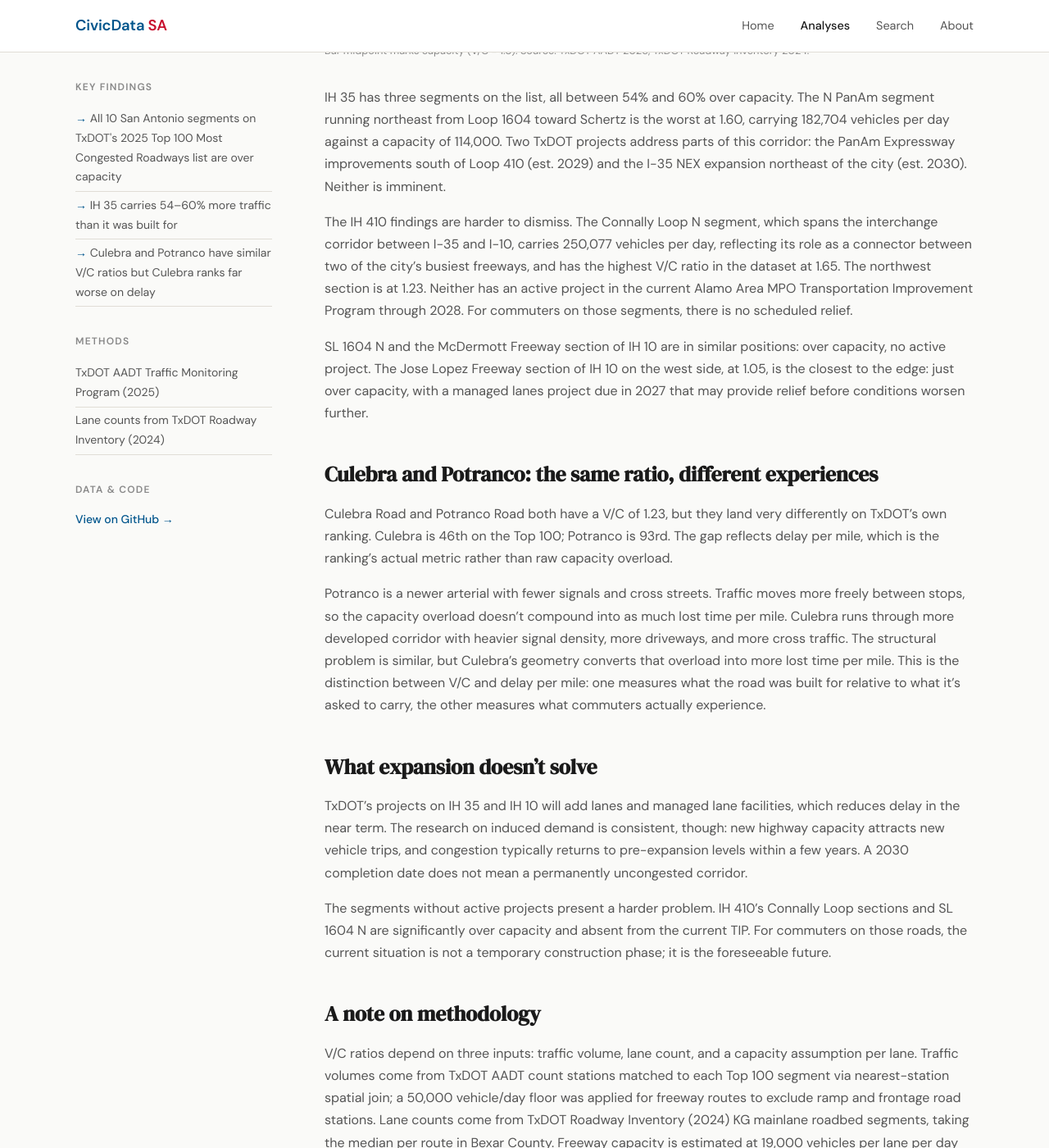
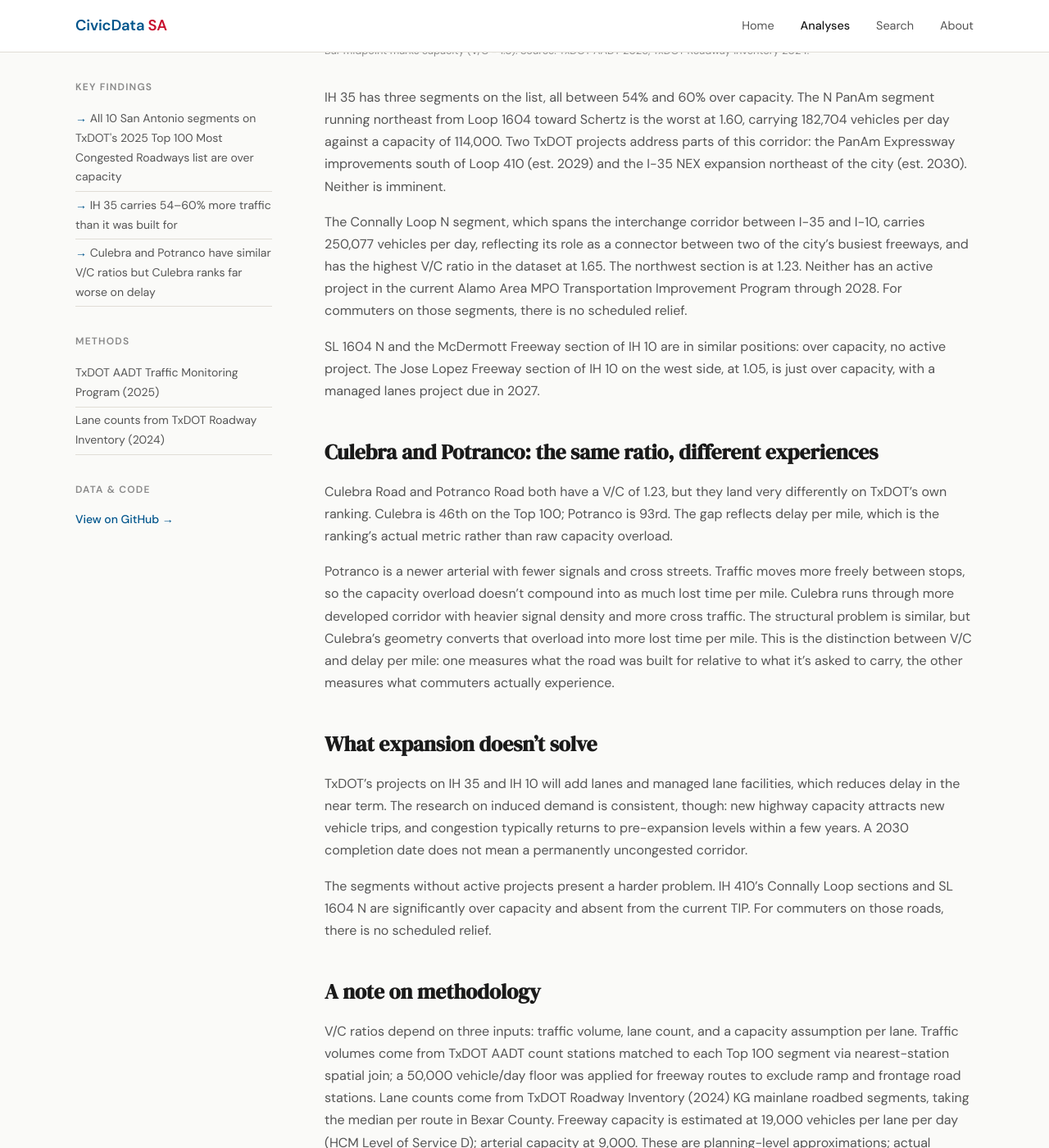
Before and after one commit to CivicDataSA/CivicDataSA.github.io, a Jekyll site: the page built from _analyses/traffic-demand-capacity.md, in a window 1280 px wide and 1400 px high, scrolled down 2143 px. Shown: the whole window at 82% size. Built offline with Jekyll 4.4.1, drawn with Linux system fonts in a browser that asks for light colours; some of the changed text lies outside the part shown.

Commit message:
update text

```diff
--- a/_analyses/traffic-demand-capacity.md
+++ b/_analyses/traffic-demand-capacity.md
@@ -17,7 +17,7 @@
 
 San Antonio placed 10 segments on TxDOT's 2025 Top 100 Most Congested Roadways list, more than any Texas city outside Houston and Dallas-Fort Worth. The list is produced annually by the Texas A&M Transportation Institute using GPS-derived speed data to rank segments by person-hours of delay per mile, a measure of what commuters actually experience. This analysis uses a different metric, volume-to-capacity ratio, to ask a structural question: are these roads carrying more traffic than they were built for, and by how much?
 
-The answer across all 10 segments is yes.
+The answer across all 10 segments is yes, and in most cases by a significant margin.
 
 ## The map and the numbers
 
@@ -100,26 +100,25 @@
 
 IH 35 has three segments on the list, all between 54% and 60% over capacity. The N PanAm segment running northeast from Loop 1604 toward Schertz is the worst at 1.60, carrying 182,704 vehicles per day against a capacity of 114,000. Two TxDOT projects address parts of this corridor: the PanAm Expressway improvements south of Loop 410 (est. 2029) and the I-35 NEX expansion northeast of the city (est. 2030). Neither is imminent.
 
-The IH 410 findings are harder to dismiss. The Connally Loop N segment, which spans the interchange corridor between I-35 and I-10, carries 250,077 vehicles per day, reflecting its role as a connector between two of the city's busiest freeways, and has the highest V/C ratio in the dataset at 1.65. The northwest section is at 1.23. Neither has an active project in the current Alamo Area MPO Transportation Improvement Program through 2028. For commuters on those segments, there is no scheduled relief.
+The Connally Loop N segment, which spans the interchange corridor between I-35 and I-10, carries 250,077 vehicles per day, reflecting its role as a connector between two of the city's busiest freeways, and has the highest V/C ratio in the dataset at 1.65. The northwest section is at 1.23. Neither has an active project in the current Alamo Area MPO Transportation Improvement Program through 2028. For commuters on those segments, there is no scheduled relief.
 
-SL 1604 N and the McDermott Freeway section of IH 10 are in similar positions: over capacity, no active project. The Jose Lopez Freeway section of IH 10 on the west side, at 1.05, is the closest to the edge: just over capacity, with a managed lanes project due in 2027 that may provide relief before conditions worsen further.
+SL 1604 N and the McDermott Freeway section of IH 10 are in similar positions: over capacity, no active project. The Jose Lopez Freeway section of IH 10 on the west side, at 1.05, is just over capacity, with a managed lanes project due in 2027.
+
 
 ## Culebra and Potranco: the same ratio, different experiences
 
 Culebra Road and Potranco Road both have a V/C of 1.23, but they land very differently on TxDOT's own ranking. Culebra is 46th on the Top 100; Potranco is 93rd. The gap reflects delay per mile, which is the ranking's actual metric rather than raw capacity overload.
 
-Potranco is a newer arterial with fewer signals and cross streets. Traffic moves more freely between stops, so the capacity overload doesn't compound into as much lost time per mile. Culebra runs through more developed corridor with heavier signal density, more driveways, and more cross traffic. The structural problem is similar, but Culebra's geometry converts that overload into more lost time per mile. This is the distinction between V/C and delay per mile: one measures what the road was built for relative to what it's asked to carry, the other measures what commuters actually experience.
+Potranco is a newer arterial with fewer signals and cross streets. Traffic moves more freely between stops, so the capacity overload doesn't compound into as much lost time per mile. Culebra runs through more developed corridor with heavier signal density and more cross traffic. The structural problem is similar, but Culebra's geometry converts that overload into more lost time per mile. This is the distinction between V/C and delay per mile: one measures what the road was built for relative to what it's asked to carry, the other measures what commuters actually experience.
 
 ## What expansion doesn't solve
 
 TxDOT's projects on IH 35 and IH 10 will add lanes and managed lane facilities, which reduces delay in the near term. The research on induced demand is consistent, though: new highway capacity attracts new vehicle trips, and congestion typically returns to pre-expansion levels within a few years. A 2030 completion date does not mean a permanently uncongested corridor.
 
-The segments without active projects present a harder problem. IH 410's Connally Loop sections and SL 1604 N are significantly over capacity and absent from the current TIP. For commuters on those roads, the current situation is not a temporary construction phase; it is the foreseeable future.
+The segments without active projects present a harder problem. IH 410's Connally Loop sections and SL 1604 N are significantly over capacity and absent from the current TIP. For commuters on those roads, there is no scheduled relief.
 
 ## A note on methodology
 
 V/C ratios depend on three inputs: traffic volume, lane count, and a capacity assumption per lane. Traffic volumes come from TxDOT AADT count stations matched to each Top 100 segment via nearest-station spatial join; a 50,000 vehicle/day floor was applied for freeway routes to exclude ramp and frontage road stations. Lane counts come from TxDOT Roadway Inventory (2024) KG mainlane roadbed segments, taking the median per route in Bexar County. Freeway capacity is estimated at 19,000 vehicles per lane per day (HCM Level of Service D); arterial capacity at 9,000. These are planning-level approximations; actual capacity varies by grade, interchange spacing, and operating conditions. The Jose Lopez Freeway segment at V/C 1.05 is the closest to the threshold; values near 1.0 carry more uncertainty than values well above it given the margin of error in AADT station placement and lane count assumptions.
 
 IH 410 count stations in Bexar County are heavily concentrated at interchange locations. AADT values for both Connally Loop segments were manually verified using ZLEVEL 8 (mainlane-designated) stations rather than the nearest-station spatial join. The Connally Loop N volume of 250,077 reflects a station at the I-35/I-10 interchange corridor; that volume is real and the congestion is real, but it should be understood as reflecting the combined load of an interchange segment rather than a mid-block mainlane count.
-
-The Top 100 list uses delay per mile as its ranking metric, not V/C ratio. A road can rank highly on one and not the other. Culebra and Potranco illustrate this directly. V/C describes structural overload; delay per mile describes experienced congestion. Both matter, and neither tells the complete story alone.
```
